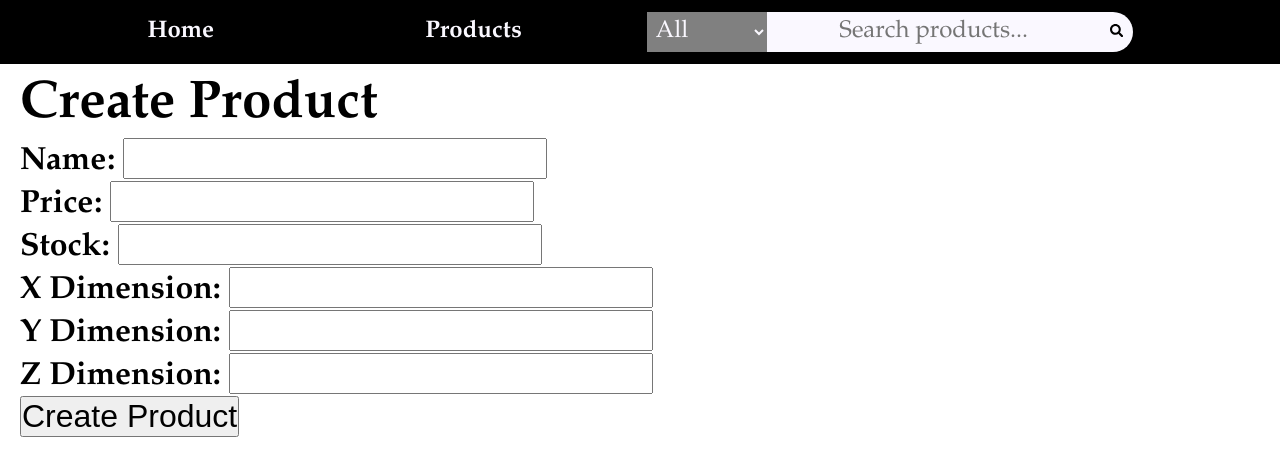
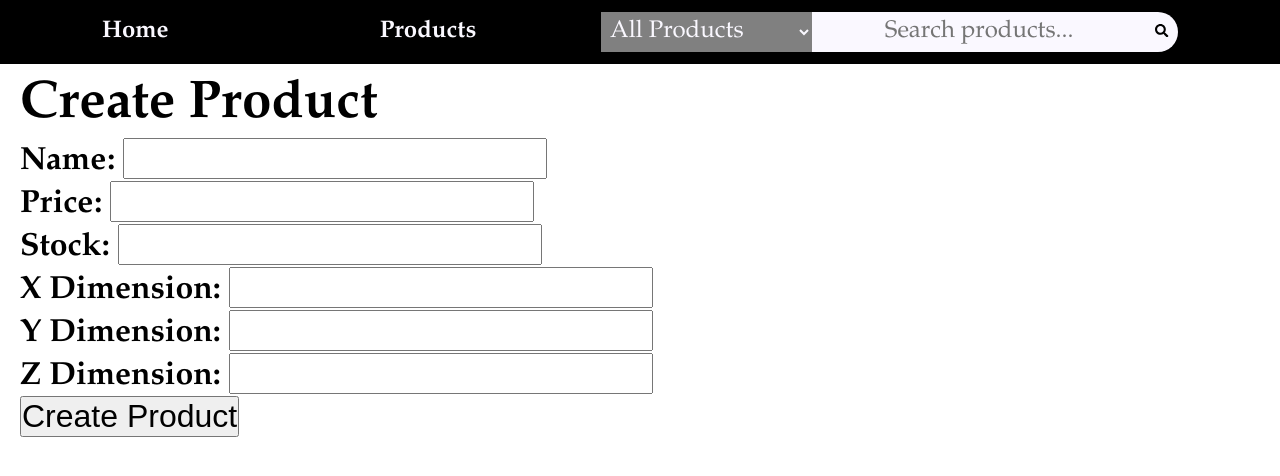
Before and after one commit to jola442/distributed-search-engine, a React (Create React App) app in the folder client/: page / in a window 1280 px wide. Shown: the top 476 px of the page. Built offline with nearby package versions, Linux system fonts and the light colour scheme.

Commit message:
added page search option to the search bar

```diff
--- a/client/src/components/MobileNavbar/index.js
+++ b/client/src/components/MobileNavbar/index.js
@@ -9,6 +9,11 @@ export default function MobileNavbar() {
 
     function showNavLinks(){
         setNavLinksVisible(!navLinksVisible)
+    }
+
+
+    function toggleNavLinkVisibility(isNavLinkVisible){
+        setNavLinksVisible(isNavLinkVisible);
     }
 
   return (
@@ -30,7 +35,7 @@ export default function MobileNavbar() {
         </div>}
         {/* {navLinksVisible && <NavLinks/>} */}
     </nav>
-    <NavLinks isMobile={true} isVisible={navLinksVisible}></NavLinks>
+    <NavLinks isMobile={true} isVisible={navLinksVisible} toggleNavLinkVisibility={toggleNavLinkVisibility}></NavLinks>
     </>
 
 
--- a/client/src/components/NavLinks/index.js
+++ b/client/src/components/NavLinks/index.js
@@ -2,7 +2,7 @@ import React, { useContext, useState } from 'react'
 import { NavLink, useNavigate } from "react-router-dom"
 // import axios from "axios";
 
-export default function NavLinks( {isMobile, isVisible}) {
+export default function NavLinks( {isMobile, isVisible, toggleNavLinkVisibility}) {
   const visibleNavLinkStyle = {
     transform:"translateY(0)",
     transition:"transform 0.5s ease-in-out"
@@ -26,6 +26,11 @@ export default function NavLinks( {isMobile, isVisible}) {
     }
   }
 
+  function toggleVisibility(){
+    toggleNavLinkVisibility(false);
+  }
+
+
 
   return (
     <ul className={isMobile?"mobile-navList":"desktop-navList"} style={computeStyle()}>
--- a/client/src/components/SearchBar/index.js
+++ b/client/src/components/SearchBar/index.js
@@ -51,6 +51,11 @@ function SearchBar() {
             url = body + searchText + "&" + option + "=true";
         }
 
+        else if(option === "pages"){
+            body = "/pages?text="
+            url  = body + searchText;
+        }
+
         console.log(url);
 
         setSearchText("");
@@ -66,8 +71,9 @@ function SearchBar() {
   return (
     <div className='search-bar'>
         <select value={searchOption} id="search-options" name="search-options" onChange={handleSearchOptionChanged}>
-            <option value="all">All</option>
-            <option value='inStock'>In Stock</option>
+            <option value="all">All Products</option>
+            <option value='inStock'>In Stock Products</option>
+            <option value='pages'>Pages</option>
         </select>
 
         <div className='search-textbox-div'>
```
